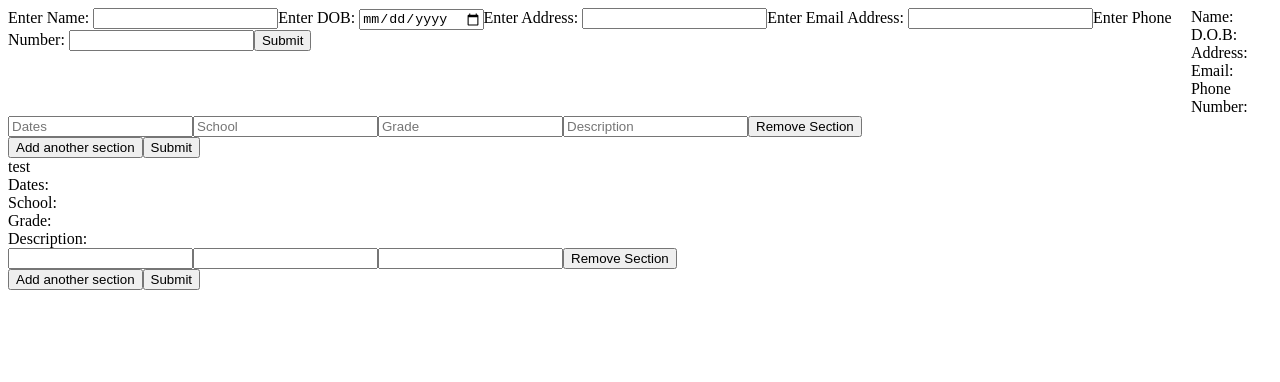
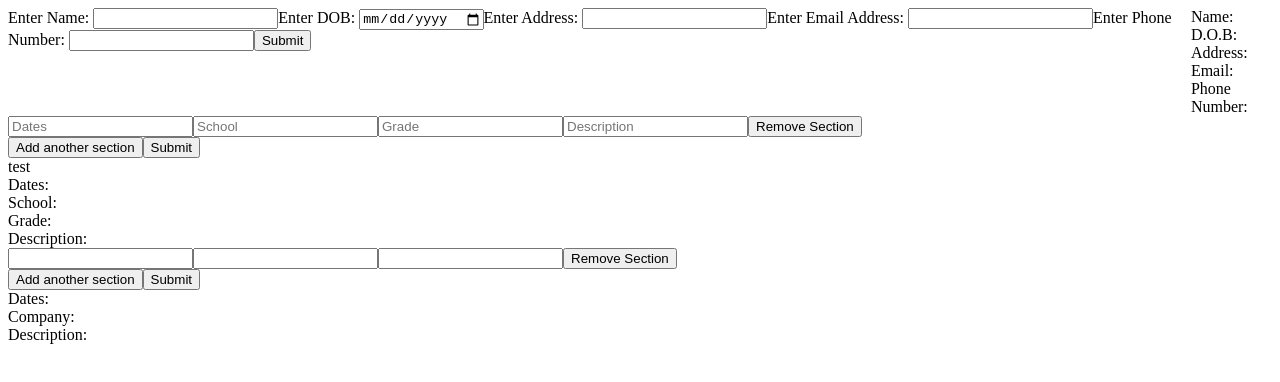
Before and after one commit to dunsd/cv-project, a React (Create React App) app: page / in a window 1280 px wide. Shown: the top 382 px of the page. Built offline with nearby package versions, Linux system fonts and the light colour scheme.

Commit message:
Add WorkDisplay to app

```diff
--- a/src/App.js
+++ b/src/App.js
@@ -4,6 +4,7 @@ import UserForm from './components/UserForm';
 import EducationForm from './components/EducationForm';
 import WorkForm from './components/WorkForm';
 import EducationDisplay from './components/EducationDisplay';
+import WorkDisplay from './components/WorkDisplay';
 import { useState } from 'react';
 
 const App = () => {
@@ -40,10 +41,35 @@ const App = () => {
       data.splice(index, 1);
       setEduInputs(data);
   }
-  const addSection = () => {
+  const addEduSection = () => {
       let newSection = {dates: "", grade: "", desc: ""};
       setEduInputs([...eduInputs, newSection]);
     }
+
+    const [workInputs, setWorkInputs] = useState([
+      {
+          dates: "",
+          company: "",
+          desc: "",
+      }
+  ])
+
+  const onWorkChange = (index, event) => {
+      let data = [...workInputs];
+      data[index][event.target.name] = event.target.value;
+      setWorkInputs(data);
+  }
+
+  const removeWork = (index) => {
+      let data = [...workInputs];
+      data.splice(index, 1);
+      setWorkInputs(data);
+  }
+
+  const addWorkSection = () => {
+      let newSection = {dates: "", company: "", desc: ""};
+      setWorkInputs([...workInputs, newSection]);
+  }
 
   return (
     <div>
@@ -61,12 +87,20 @@ const App = () => {
         eduInputs = {eduInputs}
         onEduChange = {onEduChange}
         removeEdu = {removeEdu}
-        addSection={addSection}
+        addEduSection={addEduSection}
       />
       <EducationDisplay
         eduInputs={eduInputs}
       />
-      <WorkForm/>
+      <WorkForm
+        workInputs = {workInputs}
+        onWorkChange = {onWorkChange}
+        removeWork = {removeWork}
+        addWorkSection = {addWorkSection}
+      />
+      <WorkDisplay
+        workInputs={workInputs}
+      />
     </div>
   )
 }
--- a/src/components/EducationForm.js
+++ b/src/components/EducationForm.js
@@ -1,6 +1,6 @@
 import React from "react";
 
-const EducationForm = ({eduInputs, onEduChange, removeEdu, addSection}) => {
+const EducationForm = ({eduInputs, onEduChange, removeEdu, addEduSection}) => {
 
     const onEduSubmit = (e) => {
         e.preventDefault();
@@ -39,7 +39,7 @@ const EducationForm = ({eduInputs, onEduChange, removeEdu, addSection}) => {
                     </div>
                 )
             })}
-            <button onClick={addSection}>Add another section</button>
+            <button onClick={addEduSection}>Add another section</button>
             <button onClick={onEduSubmit}>Submit</button>
         </form>
     )
--- a/src/components/WorkDisplay.js
+++ b/src/components/WorkDisplay.js
@@ -1,11 +1,25 @@
 import React from "react";
 
 
-const WorkDisplay = () => {
+const WorkDisplay = ({workInputs}) => {
 
     return (
         <div>
-
+                {workInputs.map((input, index) => {
+                    return (
+                        <div key={index}>
+                            <div className="workDates">
+                                Dates: {input.dates}
+                            </div>
+                            <div className="workCompany">
+                                Company: {input.company}
+                            </div>
+                            <div className="workDesc">
+                                Description: {input.desc}
+                            </div>
+                        </div>
+                    )
+                })}
         </div>
     )
 }
--- a/src/components/WorkForm.js
+++ b/src/components/WorkForm.js
@@ -1,32 +1,31 @@
 import React from "react";
-import { useState } from "react";
 
-const WorkForm = () => {
+const WorkForm = ({workInputs, onWorkChange, removeWork, addWorkSection}) => {
 
-    const [workInputs, setWorkInputs] = useState([
-        {
-            dates: "",
-            company: "",
-            desc: "",
-        }
-    ])
+    // const [workInputs, setWorkInputs] = useState([
+    //     {
+    //         dates: "",
+    //         company: "",
+    //         desc: "",
+    //     }
+    // ])
 
-    const onWorkChange = (index, event) => {
-        let data = [...workInputs];
-        data[index][event.target.name] = event.target.value;
-        setWorkInputs(data);
-    }
+    // const onWorkChange = (index, event) => {
+    //     let data = [...workInputs];
+    //     data[index][event.target.name] = event.target.value;
+    //     setWorkInputs(data);
+    // }
 
-    const removeWork = (index) => {
-        let data = [...workInputs];
-        data.splice(index, 1);
-        setWorkInputs(data);
-    }
+    // const removeWork = (index) => {
+    //     let data = [...workInputs];
+    //     data.splice(index, 1);
+    //     setWorkInputs(data);
+    // }
 
-    const addWorkSection = () => {
-        let newSection = {dates: "", company: "", desc: ""};
-        setWorkInputs([...workInputs, newSection]);
-    }
+    // const addWorkSection = () => {
+    //     let newSection = {dates: "", company: "", desc: ""};
+    //     setWorkInputs([...workInputs, newSection]);
+    // }
 
     const onWorkSubmit = (e) => {
         e.preventDefault();
```
